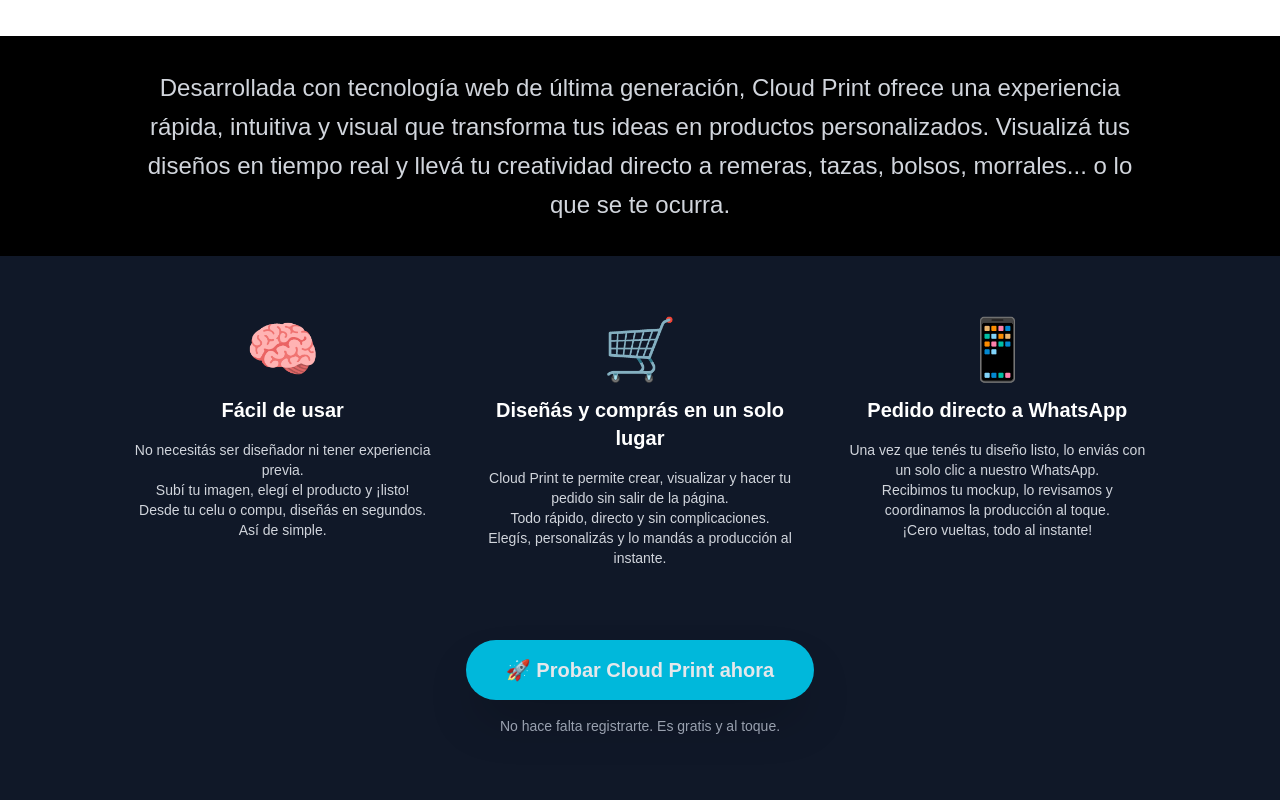
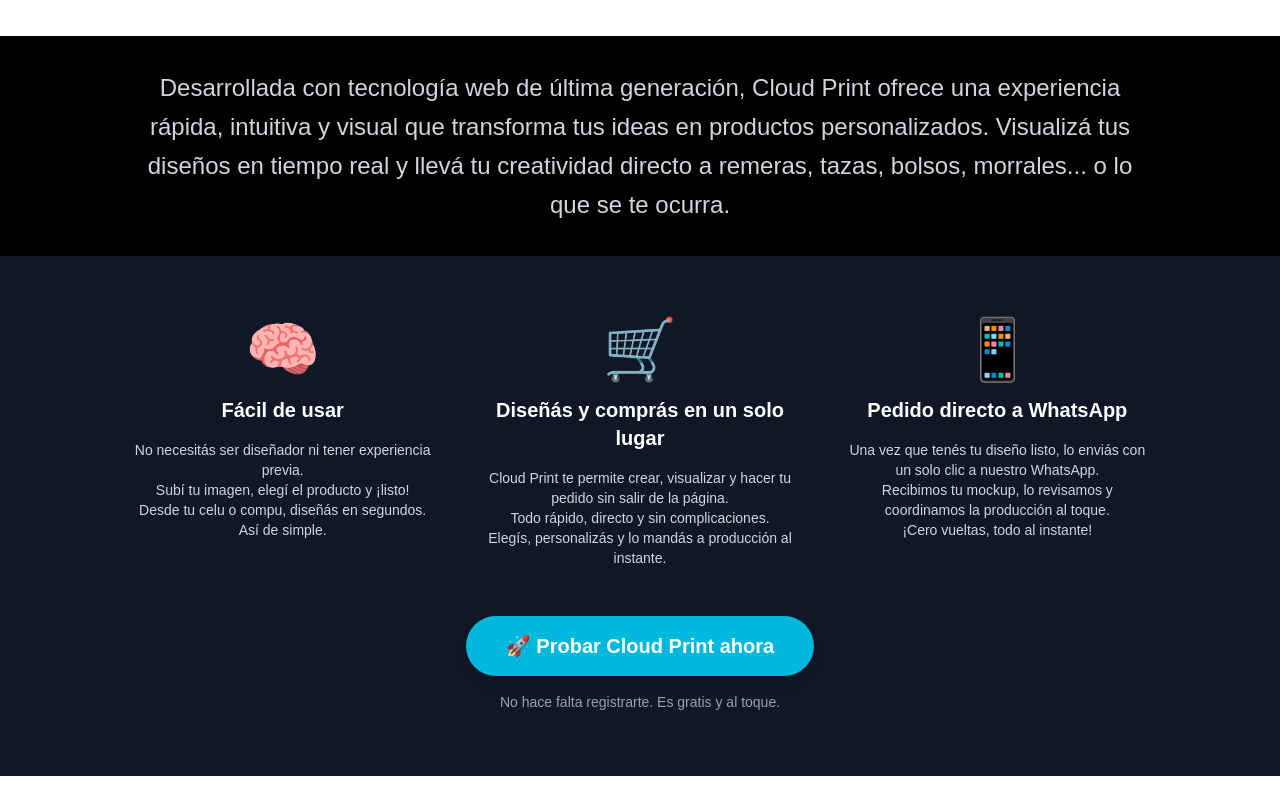
Before and after one commit to CloudDesigns2025/cloudprint, a Next.js app: page / in a window 1280 px wide. Shown: the part 524-1324 px from the top of the page. After the commit the page ends 1300 px from the top, so only its background shows below. Built offline with nearby package versions, Linux system fonts and the light colour scheme.

Commit message:
Update index.js

```diff
--- a/pages/index.js
+++ b/pages/index.js
@@ -82,11 +82,12 @@
 
         {/* CTA FINAL */}
         <div className="mt-12 text-center">
-        <Link href="/personalizar" passHref>
-        <a className="inline-block bg-cyan-500 hover:bg-cyan-600 text-3xl sm:text-xl font-bold px-16 py-6 sm:px-10 sm:py-4 rounded-full shadow-2xl transition duration-300 mt-6">
-        🚀 Probar Cloud Print ahora
-        </a>
-        </Link>
+        <a
+          href="/personalizar"
+  className="inline-block bg-cyan-500 hover:bg-cyan-600 text-white text-lg md:text-xl font-bold px-8 md:px-10 py-4 md:py-4 rounded-full shadow-lg transition duration-300"
+>
+  🚀 Probar Cloud Print ahora
+</a>
         <p className="text-base sm:text-sm text-gray-400 mt-4">
         No hace falta registrarte. Es gratis y al toque.
         </p>
```
